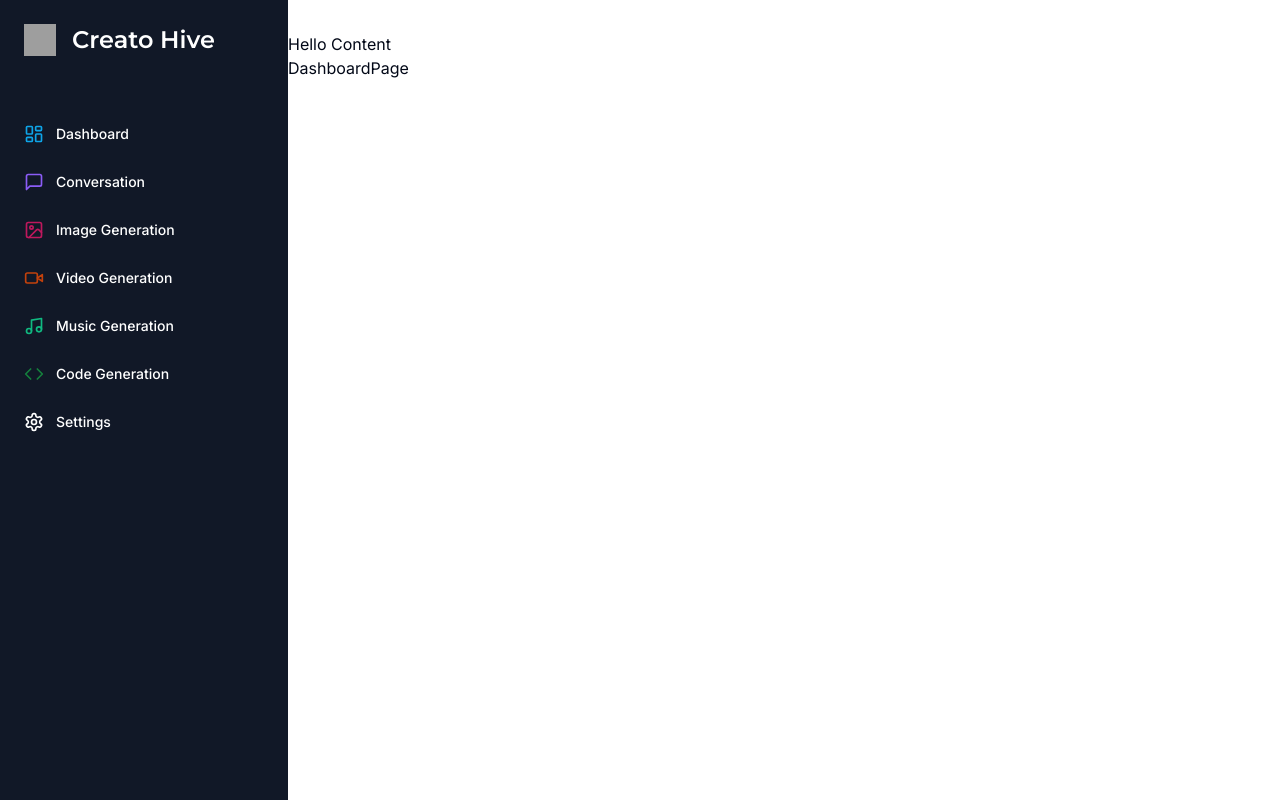
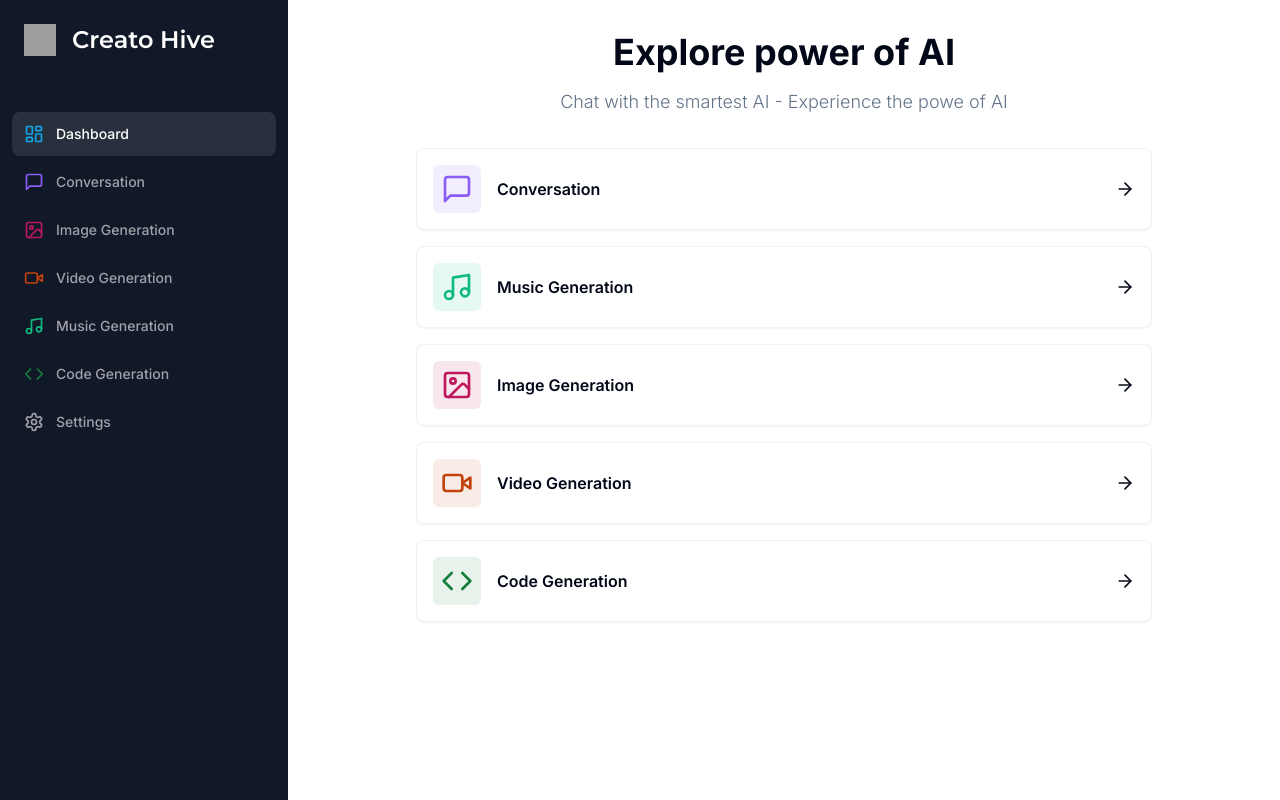
Before and after one commit to Amaljith64/Creato-Hive-AI-SAAS-Application, a Next.js app: page /dashboard in a window 1280 px wide. Built offline with nearby package versions, Linux system fonts and the light colour scheme; grey boxes are pictures that could not be loaded.

Commit message:
Dashboard Done

```diff
--- a/app/(dashboard)/(routes)/dashboard/page.tsx
+++ b/app/(dashboard)/(routes)/dashboard/page.tsx
@@ -1,7 +1,86 @@
+"use client";
+
+import { Card } from "@/components/ui/card";
+import { cn } from "@/lib/utils";
+import { ArrowRight, Code, ImageIcon, MessageSquare, Music, Video } from "lucide-react";
+
+import { useRouter } from "next/navigation"
+
+
+const tools = [{
+  label : "Conversation",
+  icon : MessageSquare,
+  color : "text-violet-500",
+  bgColor : "bg-violet-500/10",
+  href : "/conversation"
+},{
+  label : "Music Generation",
+  icon : Music,
+  color : "text-emerald-500",
+  bgColor : "bg-emerald-500/10",
+  href : "/music"
+},{
+  label : "Image Generation",
+  icon : ImageIcon,
+  color : "text-pink-700",
+  bgColor : "bg-pink-700/10",
+  href : "/image"
+},{
+  label : "Video Generation",
+  icon : Video,
+  color : "text-orange-700",
+  bgColor : "bg-orange-700/10",
+  href : "/video"
+},{
+  label : "Code Generation",
+  icon : Code,
+  color : "text-green-700",
+  bgColor : "bg-green-700/10",
+  href : "/code"
+},
+]
+
+
 export default function DashboardPage() {
+  const router = useRouter()
   return (
     <div>
-      <p>DashboardPage</p>
+      <div className="mb-8 space-y-4">
+        <h2 className="text-2xl md:text-4xl font-bold text-center">
+          Explore power of AI
+        </h2>
+        <p className="text-muted-foreground font-light text-sm md:text-lg text-center">
+          Chat with the smartest AI - Experience the powe of AI
+        </p>
+      </div>
+      <div className="px-4 md:px-20 lg:px-32 space-y-4">
+
+        {tools.map((tools) =>(
+
+          <Card
+          onClick={() => router.push(tools.href)}
+          key={tools.href}
+          className="p-4 border-black/5 flex
+          items-center justify-between hover:shadow-md
+          transition cursor-pointer">
+            <div className=" flex items-center gap-x-4">
+              <div className={cn("p-2 w-fit rounded-md",tools.bgColor)}>
+                <tools.icon className={cn("w-8 h-8",tools.color)}/>
+
+              </div>
+              <div className="font-semibold">
+                {tools.label}
+
+              </div>
+
+            </div>
+            <ArrowRight className="w-5 h-5"/>
+
+          </Card>
+        ))}
+
+
+      </div>
     </div>
   );
 }
--- a/app/(dashboard)/layout.tsx
+++ b/app/(dashboard)/layout.tsx
@@ -13,7 +13,6 @@
         </div>
         <main className="md:pl-72">
             <Navbar/>
-            Hello Content
             {children}
 
         </main>
--- a/components/mobile-sidebar.tsx
+++ b/components/mobile-sidebar.tsx
@@ -4,8 +4,23 @@
 import { Button } from "./ui/button";
 import { Sheet, SheetContent, SheetTrigger } from "./ui/sheet";
 import Sidebar from "./sidebar";
+import { useEffect, useState } from "react";
 
 function MobileSidebar() {
+  /* --------------------------- Fix Hydration Error -------------------------- */
+
+  const [isMounted, setIsMounted] = useState(false);
+
+  useEffect(() => {
+    setIsMounted(true);
+  }, []);
+
+  if (!isMounted) {
+    return null;
+  }
+
+  /* --------------------------- Fix Hydration Error -------------------------- */
+
   return (
     <Sheet>
       <SheetTrigger>
--- a/components/sidebar.tsx
+++ b/components/sidebar.tsx
@@ -5,6 +5,7 @@
 import { Montserrat } from "next/font/google";
 import { cn } from "@/lib/utils";
 import {LayoutDashboard, MessageSquare, ImageIcon, VideoIcon, Music, Code, Settings} from "lucide-react"
+import { usePathname } from "next/navigation"
 
 const montserrat = Montserrat({
     weight: "600",
@@ -56,6 +57,7 @@
 ]
 
 function Sidebar() {
+    const pathname = usePathname()
   return (
     <div
       className="space-y-4 py-4 flex flex-col h-full
@@ -76,9 +78,7 @@
                 <Link
                 href={route.href}
                 key={route.href}
-                className="text-sm group flex p-3 w-full justify-start
-                font-medium cursor-pointer hover:text-white hover:bg-white/10
-                rounded-lg transition">
+                className={cn("text-sm group flex p-3 w-full justify-start font-medium cursor-pointer hover:text-white hover:bg-white/10 rounded-lg transition",pathname === route.href ? "text-white bg-white/10" : "text-zinc-400")}>
                     <div className="flex items-center flex-1">
                         <route.icon className={cn ("h-5 w-5 mr-3",route.color)} />
                         {route.label}
--- /dev/null
+++ b/components/ui/card.tsx
@@ -0,0 +1,79 @@
+import * as React from "react"
+
+import { cn } from "@/lib/utils"
+
+const Card = React.forwardRef<
+  HTMLDivElement,
+  React.HTMLAttributes<HTMLDivElement>
+>(({ className, ...props }, ref) => (
+  <div
+    ref={ref}
+    className={cn(
+      "rounded-lg border bg-card text-card-foreground shadow-sm",
+      className
+    )}
+    {...props}
+  />
+))
+Card.displayName = "Card"
+
+const CardHeader = React.forwardRef<
+  HTMLDivElement,
+  React.HTMLAttributes<HTMLDivElement>
+>(({ className, ...props }, ref) => (
+  <div
+    ref={ref}
+    className={cn("flex flex-col space-y-1.5 p-6", className)}
+    {...props}
+  />
+))
+CardHeader.displayName = "CardHeader"
+
+const CardTitle = React.forwardRef<
+  HTMLParagraphElement,
+  React.HTMLAttributes<HTMLHeadingElement>
+>(({ className, ...props }, ref) => (
+  <h3
+    ref={ref}
+    className={cn(
+      "text-2xl font-semibold leading-none tracking-tight",
+      className
+    )}
+    {...props}
+  />
+))
+CardTitle.displayName = "CardTitle"
+
+const CardDescription = React.forwardRef<
+  HTMLParagraphElement,
+  React.HTMLAttributes<HTMLParagraphElement>
+>(({ className, ...props }, ref) => (
+  <p
+    ref={ref}
+    className={cn("text-sm text-muted-foreground", className)}
+    {...props}
+  />
+))
+CardDescription.displayName = "CardDescription"
+
+const CardContent = React.forwardRef<
+  HTMLDivElement,
+  React.HTMLAttributes<HTMLDivElement>
+>(({ className, ...props }, ref) => (
+  <div ref={ref} className={cn("p-6 pt-0", className)} {...props} />
+))
+CardContent.displayName = "CardContent"
+
+const CardFooter = React.forwardRef<
+  HTMLDivElement,
+  React.HTMLAttributes<HTMLDivElement>
+>(({ className, ...props }, ref) => (
+  <div
+    ref={ref}
+    className={cn("flex items-center p-6 pt-0", className)}
+    {...props}
+  />
+))
+CardFooter.displayName = "CardFooter"
+
+export { Card, CardHeader, CardFooter, CardTitle, CardDescription, CardContent }
```
